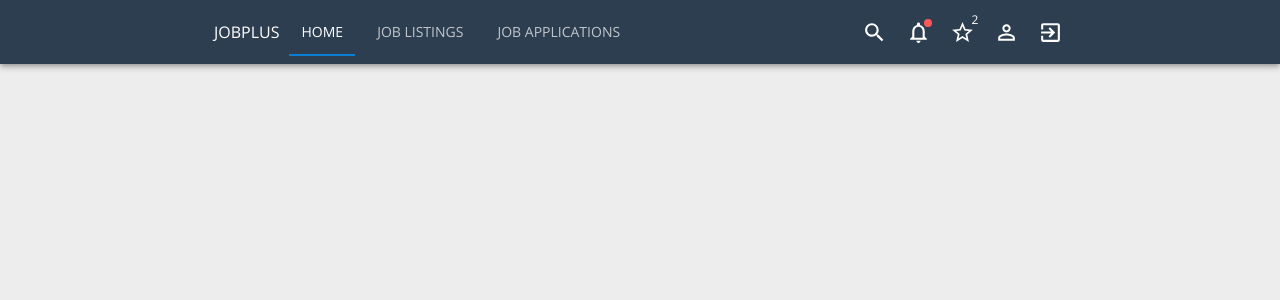
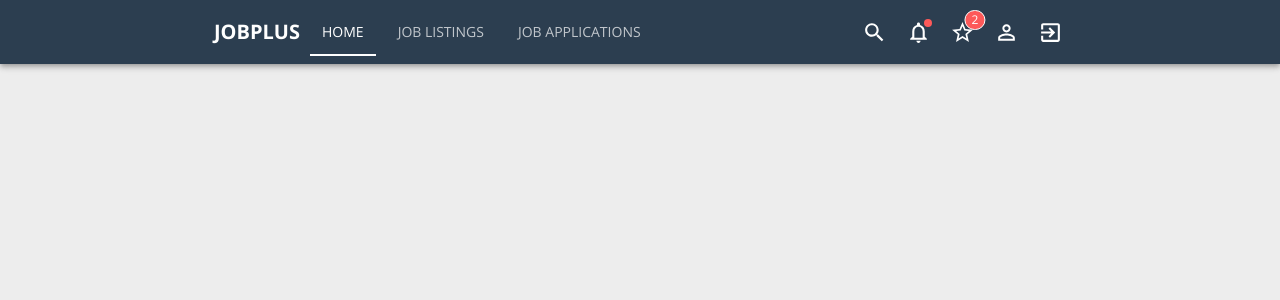
Before and after one commit to Sarkash-pi/JobPlus_React.js, a React (Create React App) app: page / in a window 1280 px wide. Shown: the top 300 px of the page. Built offline with nearby package versions, Linux system fonts and the light colour scheme.

Commit message:
modified,logo,tab-indicat,job-applications

```diff
--- a/src/components/Navbar.js
+++ b/src/components/Navbar.js
@@ -36,6 +36,17 @@ const useStyles = makeStyles((theme) => ({
   hamburger: {
     fontSize: '35px',
     marginRight: '10px'
+  },
+  logo: {
+    ...theme.fonts.bold,
+    fontSize: '20px'
+  },
+  badge: {
+    backgroundColor: theme.palette.error.main,
+    border: '1px white solid'
+  },
+  indicator: {
+    backgroundColor: theme.palette.common.light,
   }
 }));
 
@@ -54,9 +65,9 @@ const useStyles = makeStyles((theme) => ({
                 <MenuIcon className={classes.hamburger} />
               </IconButton>
             </Hidden>
-            <Typography component="h6">JOBPLUS</Typography>
+            <Typography component="h6" className={classes.logo}>JOBPLUS</Typography>
             <Hidden smDown>
-              <Tabs value={0} className={classes.tabs}>
+              <Tabs value={0} className={classes.tabs} classes={{ indicator: classes.indicator}}>
                 <Tab
                   key={0}
                   label={'Home'}
@@ -91,7 +102,7 @@ const useStyles = makeStyles((theme) => ({
               </IconButton>
 
               <IconButton size="small" component={Link} to={'/saved-jobs'} color='inherit' edge='start'>
-                <Badge badgeContent={2}>
+                <Badge badgeContent={2} classes={{ badge: classes.badge}}>
                   <StarBorderIcon />
                 </Badge>
               </IconButton>
```
